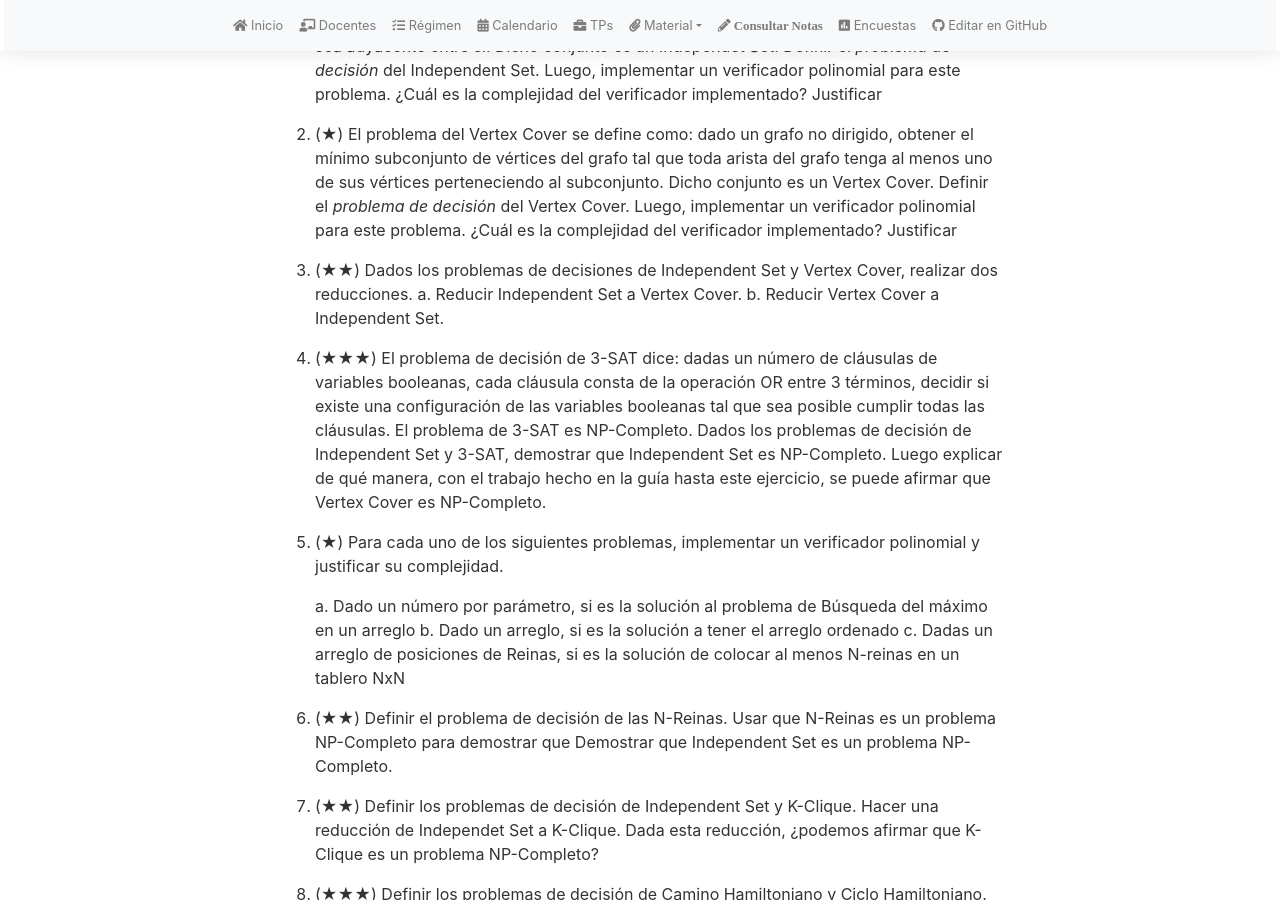
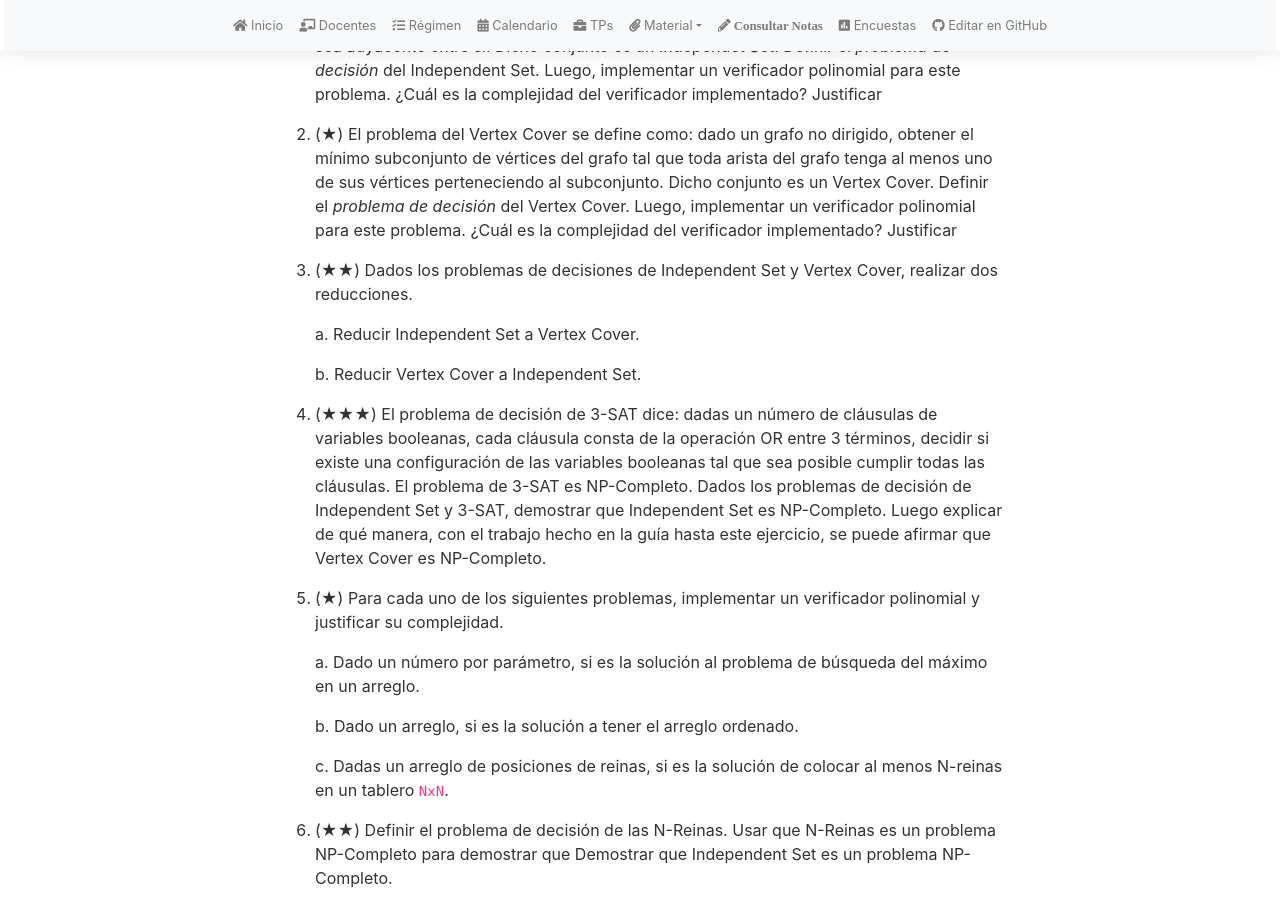
Before and after one commit to algoritmos-rw/tda_bg, a Jekyll site: the page built from material/guias/reducciones.md, in a window 1280 px wide and 900 px high, scrolled down 380 px. Built offline with Jekyll 4.4.1, drawn with Linux system fonts in a browser that asks for light colours; nearby versions of some CDN libraries; our own code applies the rules of GitHub Pages for plain Markdown files.

Commit message:
Fixed sub-items (#54)
Antes, aparecían todos en un mismo párrafo. Ahora aparecen cada uno como un ítem diferente.

```diff
--- a/material/guias/reducciones.md
+++ b/material/guias/reducciones.md
@@ -30,7 +30,9 @@ math: true
     este problema. ¿Cuál es la complejidad del verificador implementado? Justificar
 
 1.  (★★) Dados los problemas de decisiones de Independent Set y Vertex Cover, realizar dos reducciones.
+
     a. Reducir Independent Set a Vertex Cover.
+
     b. Reducir Vertex Cover a Independent Set.
 
 1.  (★★★) El problema de decisión de 3-SAT dice: dadas un número de cláusulas de variables booleanas, cada cláusula consta de la
@@ -41,9 +43,11 @@ math: true
 
 1.  (★) Para cada uno de los siguientes problemas, implementar un verificador polinomial y justificar su complejidad.
 
-    a. Dado un número por parámetro, si es la solución al problema de Búsqueda del máximo en un arreglo
-    b. Dado un arreglo, si es la solución a tener el arreglo ordenado
-    c. Dadas un arreglo de posiciones de Reinas, si es la solución de colocar al menos N-reinas en un tablero NxN
+    a. Dado un número por parámetro, si es la solución al problema de búsqueda del máximo en un arreglo.
+
+    b. Dado un arreglo, si es la solución a tener el arreglo ordenado.
+
+    c. Dadas un arreglo de posiciones de reinas, si es la solución de colocar al menos N-reinas en un tablero `NxN`.
 
 1.  (★★) Definir el problema de decisión de las N-Reinas. Usar que N-Reinas es un problema NP-Completo para demostrar que
     Demostrar que Independent Set es un problema NP-Completo.
```
